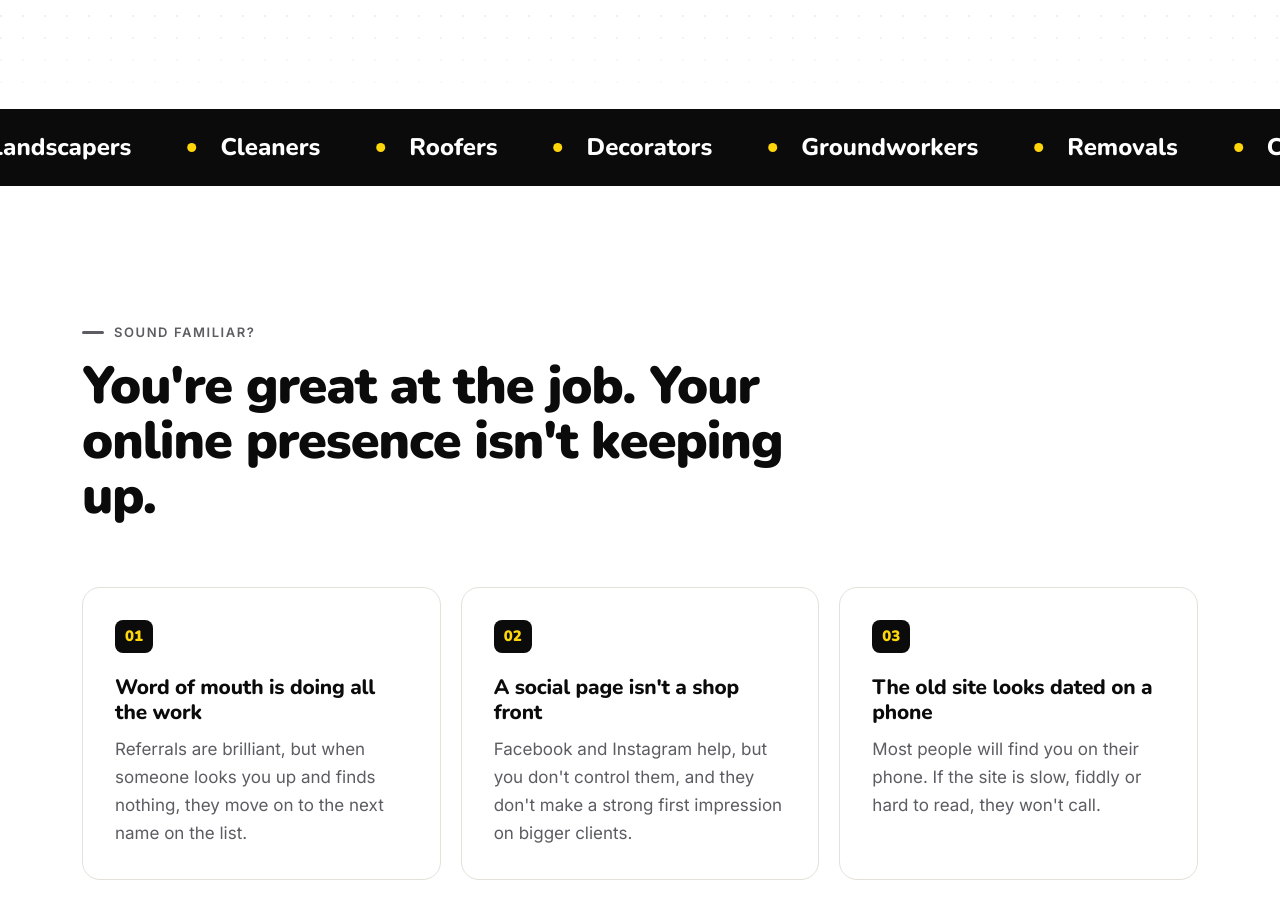
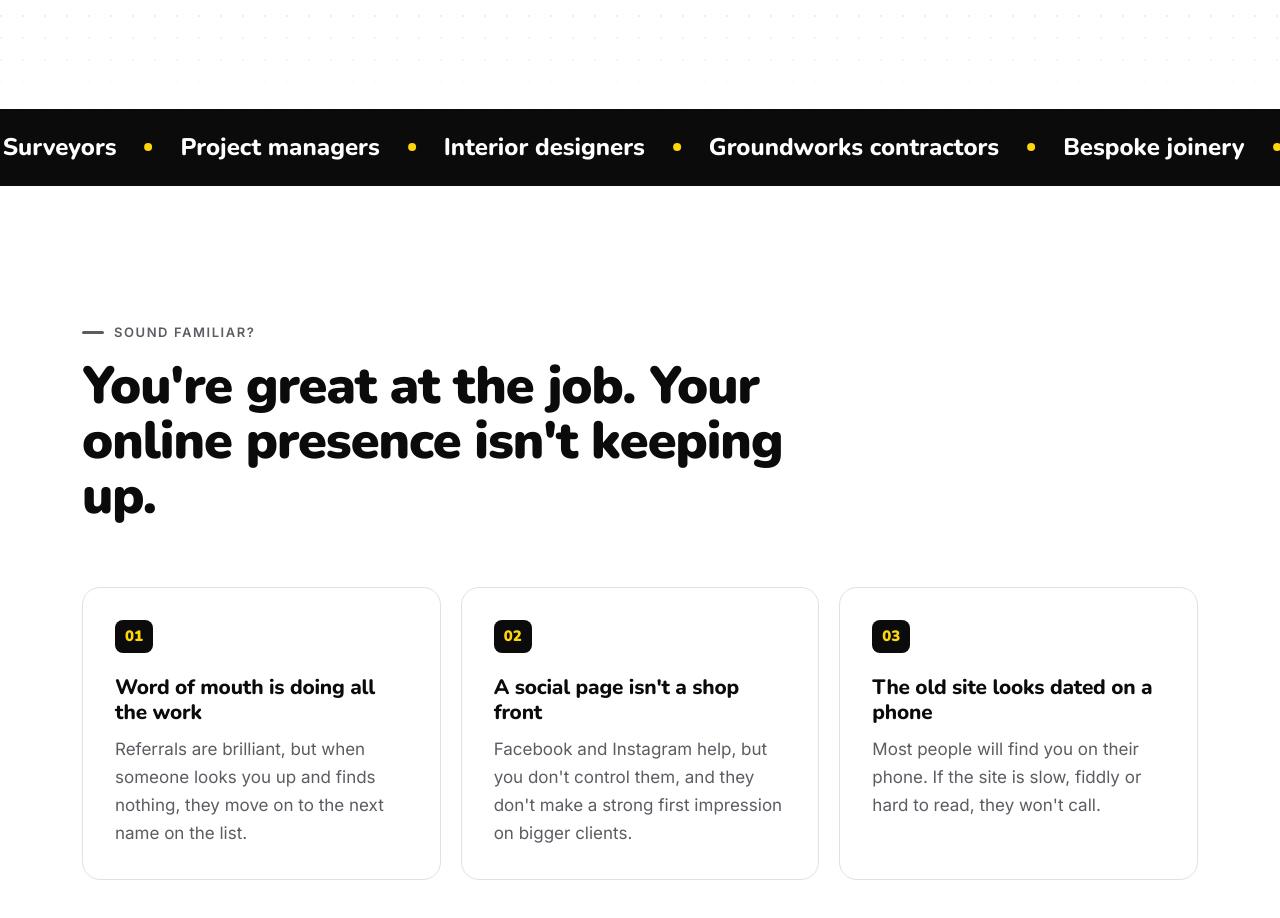
Before and after one commit to jdesign-consulting/jdesign, a plain HTML site: page site/index.html in a window 1280 px wide. Shown: the part 806-1724 px from the top of the page. Drawn offline with nearby package versions, Linux system fonts and the light colour scheme.

Commit message:
Even out ticker spacing and refresh the sector list
Words now sit centred between the dots with a smaller, equal gap either
side. Sector list swapped for a more professional mix (consultancies,
surveyors, project managers, interior designers and more).

Co-Authored-By: Claude Opus 5.5 <noreply@anthropic.com>
Claude-Session: https://claude.ai/code/session_01QqnHeaU7qeHpCroaJgqK7T

```diff
--- a/site/assets/css/styles.css
+++ b/site/assets/css/styles.css
@@ -260,9 +260,12 @@ mark {
 .ticker ul { display: flex; flex: none; }
 .ticker li {
   font-family: var(--font-display); font-weight: 800; font-size: clamp(1.125rem, 2vw, 1.5rem);
-  white-space: nowrap; padding: 0 28px; display: flex; align-items: center; gap: 56px;
+  white-space: nowrap; display: flex; align-items: center;
+  /* Equal space either side of each dot: word, gap, dot, gap, next word */
+  gap: var(--ticker-gap); padding-right: var(--ticker-gap);
 }
-.ticker li::after { content: ""; width: 9px; height: 9px; border-radius: 50%; background: var(--accent); margin-right: -32px; }
+.ticker { --ticker-gap: clamp(18px, 2.4vw, 28px); }
+.ticker li::after { content: ""; flex: none; width: 8px; height: 8px; border-radius: 50%; background: var(--accent); }
 @keyframes ticker { from { transform: translateX(0); } to { transform: translateX(-50%); } }
 
 /* ---------- Sections ---------- */
--- a/site/index.html
+++ b/site/index.html
@@ -93,10 +93,10 @@
       <p class="sr-only">Who I work with:</p>
       <div class="ticker-track">
         <ul>
-          <li>Builders</li><li>Labourers</li><li>Landscapers</li><li>Cleaners</li><li>Roofers</li><li>Decorators</li><li>Groundworkers</li><li>Removals</li><li>Consultants</li><li>Coaches</li><li>Handymen</li><li>Fencing</li>
+          <li>Consultancies</li><li>Labourers</li><li>Landscapers</li><li>Surveyors</li><li>Project managers</li><li>Interior designers</li><li>Groundworks contractors</li><li>Bespoke joinery</li><li>Business coaches</li><li>Recruitment agencies</li><li>IT consultants</li><li>Property maintenance</li><li>Event planners</li><li>Photographers</li>
         </ul>
         <ul aria-hidden="true">
-          <li>Builders</li><li>Labourers</li><li>Landscapers</li><li>Cleaners</li><li>Roofers</li><li>Decorators</li><li>Groundworkers</li><li>Removals</li><li>Consultants</li><li>Coaches</li><li>Handymen</li><li>Fencing</li>
+          <li>Consultancies</li><li>Labourers</li><li>Landscapers</li><li>Surveyors</li><li>Project managers</li><li>Interior designers</li><li>Groundworks contractors</li><li>Bespoke joinery</li><li>Business coaches</li><li>Recruitment agencies</li><li>IT consultants</li><li>Property maintenance</li><li>Event planners</li><li>Photographers</li>
         </ul>
       </div>
     </div>
```
